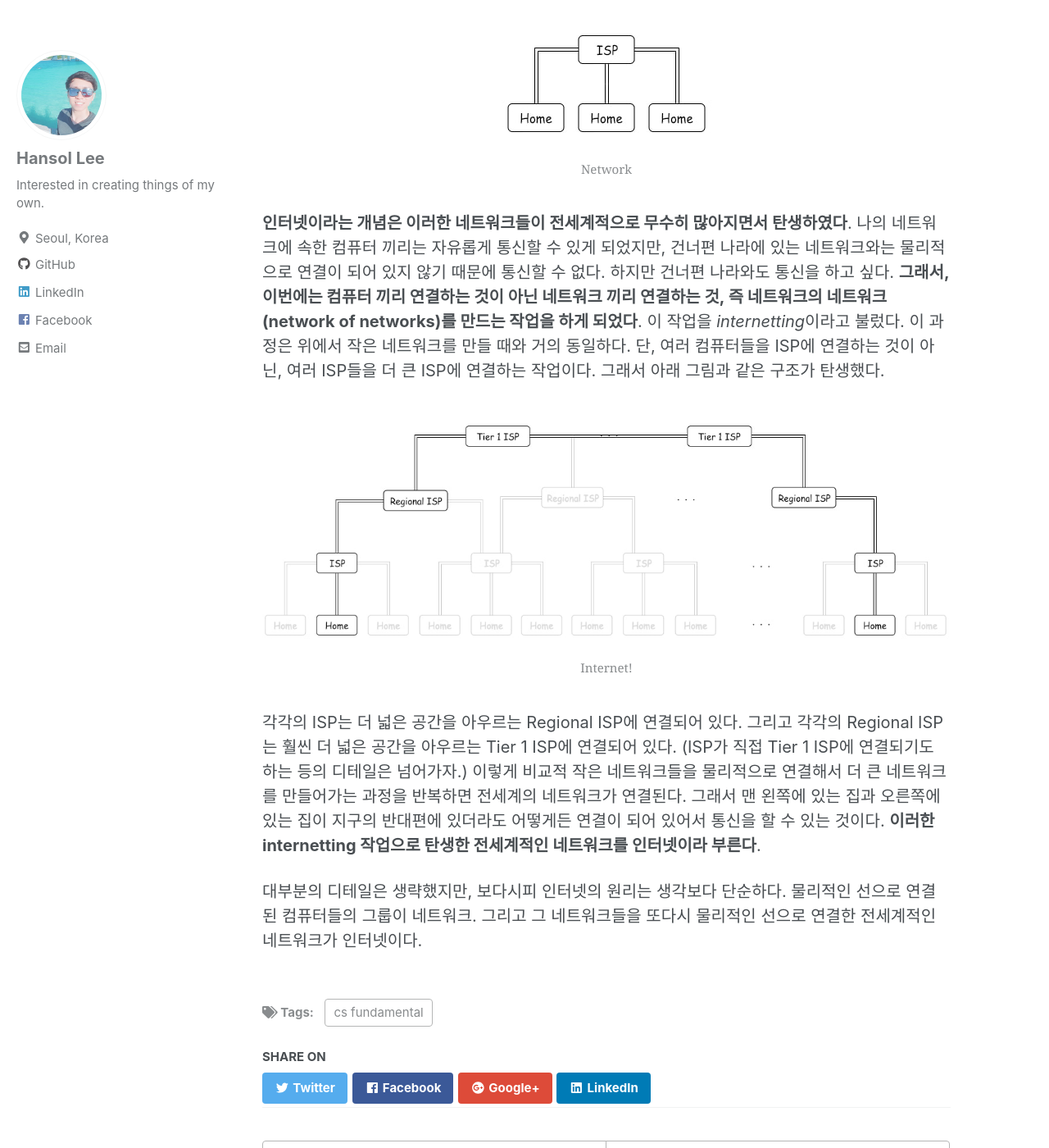
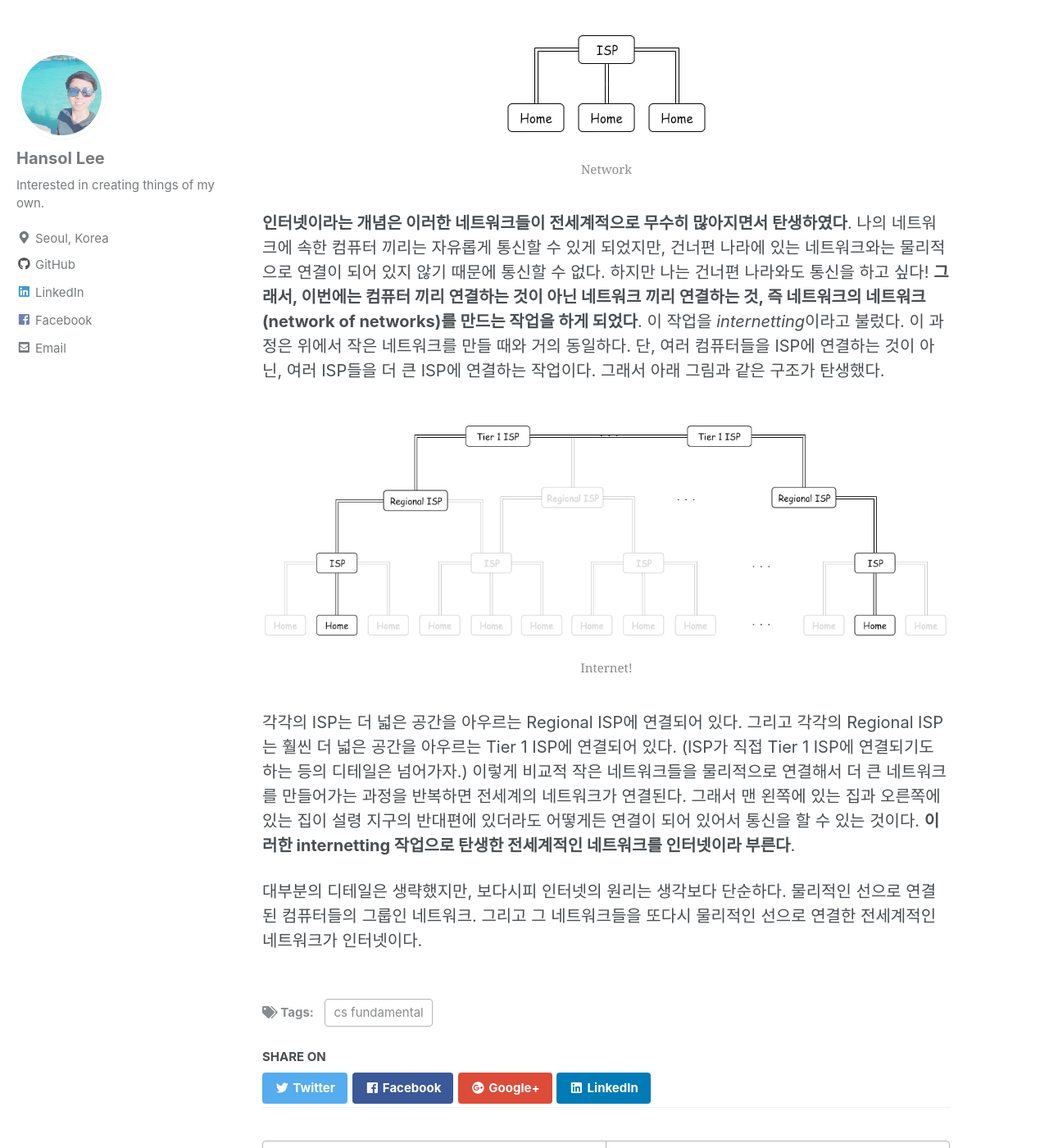
Before and after one commit to giantsol/giantsol.github.io, a Jekyll site: the page built from _posts/2019-01-31-what-is-internet.md, in a window 1280 px wide and 1400 px high, scrolled down 810 px. Shown: the whole window at 82% size. Built offline with Jekyll 4.4.1, drawn with Linux system fonts in a browser that asks for light colours; cached includes are drawn as plain includes; nearby versions of some CDN libraries; comment, search, counter and statistics services are not loaded; some of the changed text lies outside the part shown.

Commit message:
update what is internet post

```diff
--- a/_posts/2019-01-31-what-is-internet.md
+++ b/_posts/2019-01-31-what-is-internet.md
@@ -8,20 +8,20 @@ tags:
 
 **Internet은 *network of networks* 라는 개념을 지칭한다** [[Cerf 1974]](https://www.cs.princeton.edu/courses/archive/fall06/cos561/papers/cerf74.pdf). **네트워크란, 서로 통신할 수 있는 기기들의 그룹이다**. 예컨대 내 집과 내 옆집은 서로 카톡도 할 수 있고 이메일도 주고받을 수 있다. 우리 둘은 작은 네트워크를 이루고 있다.
 
-이 둘은 어떻게 정보를 주고 받을 수 있는가? 자세한 내용은 생략하고, **어찌됐든 두 개의 물체가 서로 정보를 주고받으려면 어떠한 물리적인 매체로 연결이 되어 있어야 한다**. 그리고 대부분의 집들은 케이블과 같은 물리적인 선으로 서로 연결이 되어 있다. ISP(Internet Service Provider)라는 업체에 각각의 집들이 선으로 연결되고, ISP에서 집 간의 통신을 관리한다. 그럼 또 ISP란 무엇인가? 여기서는 단순히 길잡이 역할을 한다고 보면 된다. 즉, A 컴퓨터가 B 컴퓨터에게 메일을 전송하려고 하면, 우선 A가 ISP에게 '이 데이터를 B의 주소로 전달해줘' 라는 메시지와 함꼐 데이터를 전달한다. 그러면 ISP는 B의 주소에 해당하는 위치를 알기 때문에, 해당 데이터를 B에게 제대로 전달해줄 수 있게 된다. **이것이 네트워크의 작동 방식이다. 여러 집들이 ISP라는 업체에 물리적인 선으로 연결되어 있고, 오고 가는 모든 데이터는 ISP의 지시 하에 선을 통해 전송된다**.
+이 둘은 어떻게 정보를 주고 받을 수 있는가? 자세한 내용은 생략하고, **어찌됐든 두 개의 물체가 서로 정보를 주고받으려면 어떠한 물리적인 매체로 연결이 되어 있어야 한다**. 그리고 대부분의 집들은 케이블과 같은 물리적인 선으로 서로 연결이 되어 있다. ISP(Internet Service Provider)라는 업체에 각각의 집들이 선으로 연결되고, ISP에서 집 간의 통신을 관리한다. 그럼 또 ISP란 무엇인가? 여기서는 단순히 길잡이 역할을 한다고 보면 된다. 즉, A 컴퓨터가 B 컴퓨터에게 메일을 전송하려고 하면, 우선 A가 ISP에게 '이 데이터를 B의 주소로 전달해줘' 라는 메시지와 함께 데이터를 전달한다. 그러면 ISP는 B의 주소에 해당하는 위치를 알기 때문에, 해당 데이터를 B에게 제대로 전달해줄 수 있다. **이것이 네트워크의 작동 방식이다. 여러 집들이 ISP라는 업체에 물리적인 선으로 연결되어 있고, 오고 가는 모든 데이터는 ISP의 지시 하에 선을 통해 전송된다**.
 
 <figure>
   <img src="{{ site.url }}{{ site.baseurl }}/assets/images/what-is-internet-00.jpg" alt="Network">
   <figcaption>Network</figcaption>
 </figure>
 
-**인터넷이라는 개념은 이러한 네트워크들이 전세계적으로 무수히 많아지면서 탄생하였다**. 나의 네트워크에 속한 컴퓨터 끼리는 자유롭게 통신할 수 있게 되었지만, 건너편 나라에 있는 네트워크와는 물리적으로 연결이 되어 있지 않기 때문에 통신할 수 없다. 하지만 건너편 나라와도 통신을 하고 싶다. **그래서, 이번에는 컴퓨터 끼리 연결하는 것이 아닌 네트워크 끼리 연결하는 것, 즉 네트워크의 네트워크(network of networks)를 만드는 작업을 하게 되었다**. 이 작업을 *internetting*이라고 불렀다. 이 과정은 위에서 작은 네트워크를 만들 때와 거의 동일하다. 단, 여러 컴퓨터들을 ISP에 연결하는 것이 아닌, 여러 ISP들을 더 큰 ISP에 연결하는 작업이다. 그래서 아래 그림과 같은 구조가 탄생했다.
+**인터넷이라는 개념은 이러한 네트워크들이 전세계적으로 무수히 많아지면서 탄생하였다**. 나의 네트워크에 속한 컴퓨터 끼리는 자유롭게 통신할 수 있게 되었지만, 건너편 나라에 있는 네트워크와는 물리적으로 연결이 되어 있지 않기 때문에 통신할 수 없다. 하지만 나는 건너편 나라와도 통신을 하고 싶다! **그래서, 이번에는 컴퓨터 끼리 연결하는 것이 아닌 네트워크 끼리 연결하는 것, 즉 네트워크의 네트워크(network of networks)를 만드는 작업을 하게 되었다**. 이 작업을 *internetting*이라고 불렀다. 이 과정은 위에서 작은 네트워크를 만들 때와 거의 동일하다. 단, 여러 컴퓨터들을 ISP에 연결하는 것이 아닌, 여러 ISP들을 더 큰 ISP에 연결하는 작업이다. 그래서 아래 그림과 같은 구조가 탄생했다.
 
 <figure>
   <img src="{{ site.url }}{{ site.baseurl }}/assets/images/what-is-internet-01.jpg" alt="Internet">
   <figcaption>Internet!</figcaption>
 </figure>
 
-각각의 ISP는 더 넓은 공간을 아우르는 Regional ISP에 연결되어 있다. 그리고 각각의 Regional ISP는 훨씬 더 넓은 공간을 아우르는 Tier 1 ISP에 연결되어 있다. (ISP가 직접 Tier 1 ISP에 연결되기도 하는 등의 디테일은 넘어가자.) 이렇게 비교적 작은 네트워크들을 물리적으로 연결해서 더 큰 네트워크를 만들어가는 과정을 반복하면 전세계의 네트워크가 연결된다. 그래서 맨 왼쪽에 있는 집과 오른쪽에 있는 집이 지구의 반대편에 있더라도 어떻게든 연결이 되어 있어서 통신을 할 수 있는 것이다. **이러한 internetting 작업으로 탄생한 전세계적인 네트워크를 인터넷이라 부른다**.
+각각의 ISP는 더 넓은 공간을 아우르는 Regional ISP에 연결되어 있다. 그리고 각각의 Regional ISP는 훨씬 더 넓은 공간을 아우르는 Tier 1 ISP에 연결되어 있다. (ISP가 직접 Tier 1 ISP에 연결되기도 하는 등의 디테일은 넘어가자.) 이렇게 비교적 작은 네트워크들을 물리적으로 연결해서 더 큰 네트워크를 만들어가는 과정을 반복하면 전세계의 네트워크가 연결된다. 그래서 맨 왼쪽에 있는 집과 오른쪽에 있는 집이 설령 지구의 반대편에 있더라도 어떻게든 연결이 되어 있어서 통신을 할 수 있는 것이다. **이러한 internetting 작업으로 탄생한 전세계적인 네트워크를 인터넷이라 부른다**.
 
-대부분의 디테일은 생략했지만, 보다시피 인터넷의 원리는 생각보다 단순하다. 물리적인 선으로 연결된 컴퓨터들의 그룹이 네트워크. 그리고 그 네트워크들을 또다시 물리적인 선으로 연결한 전세계적인 네트워크가 인터넷이다.
+대부분의 디테일은 생략했지만, 보다시피 인터넷의 원리는 생각보다 단순하다. 물리적인 선으로 연결된 컴퓨터들의 그룹인 네트워크. 그리고 그 네트워크들을 또다시 물리적인 선으로 연결한 전세계적인 네트워크가 인터넷이다.
```
